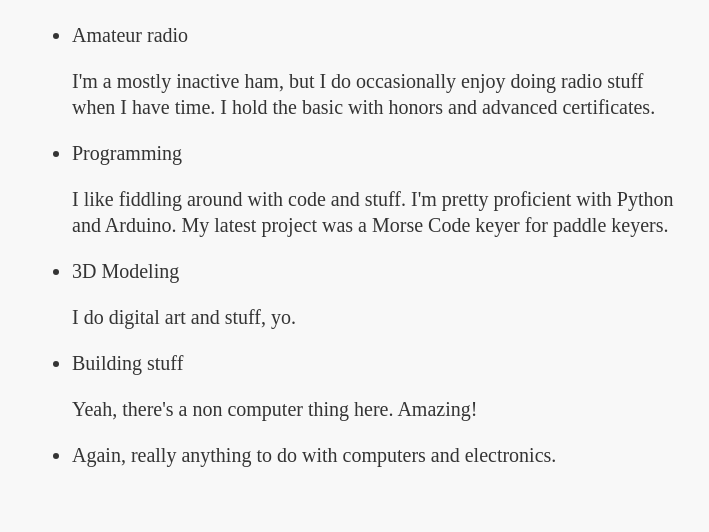
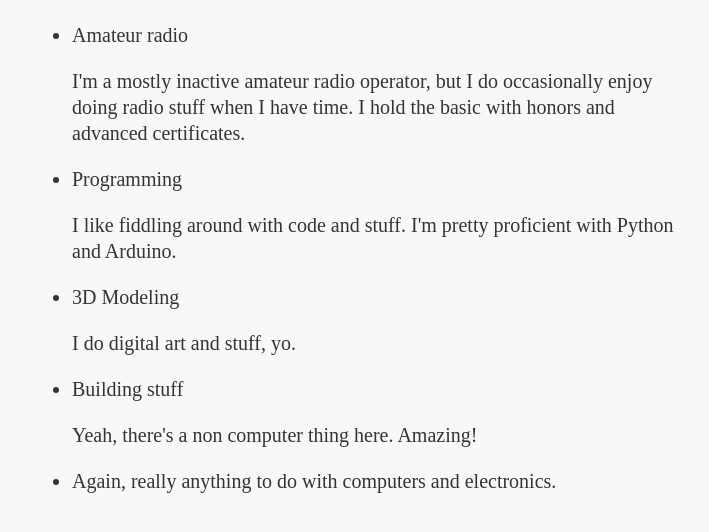
Before and after one commit to BiehlA/biehla.github.io, a plain HTML site: page index.html in a window 1280 px wide. Shown: the part 388-920 px from the top of the page, without its empty margins (283-992 px from the left). Drawn offline with Linux system fonts and the light colour scheme.

Commit message:
Rewording

```diff
--- a/index.html
+++ b/index.html
@@ -35,9 +35,9 @@ Anand Biehl 2018 CC0
 
 	<ul>
 		<li>Amateur radio</li>
-			<p>I'm a mostly inactive ham, but I do occasionally enjoy doing radio stuff when I have time. I hold the basic with honors and advanced certificates.</p>
+			<p>I'm a mostly inactive amateur radio operator, but I do occasionally enjoy doing radio stuff when I have time. I hold the basic with honors and advanced certificates.</p>
 		<li>Programming</li>
-			<p>I like fiddling around with code and stuff. I'm pretty proficient with Python and Arduino. My latest project was a Morse Code keyer for paddle keyers.</p>
+			<p>I like fiddling around with code and stuff. I'm pretty proficient with Python and Arduino.</p>
 		<li>3D Modeling</li>
 			<p>I do digital art and stuff, yo.</p>
 		<li>Building stuff</li>
```
